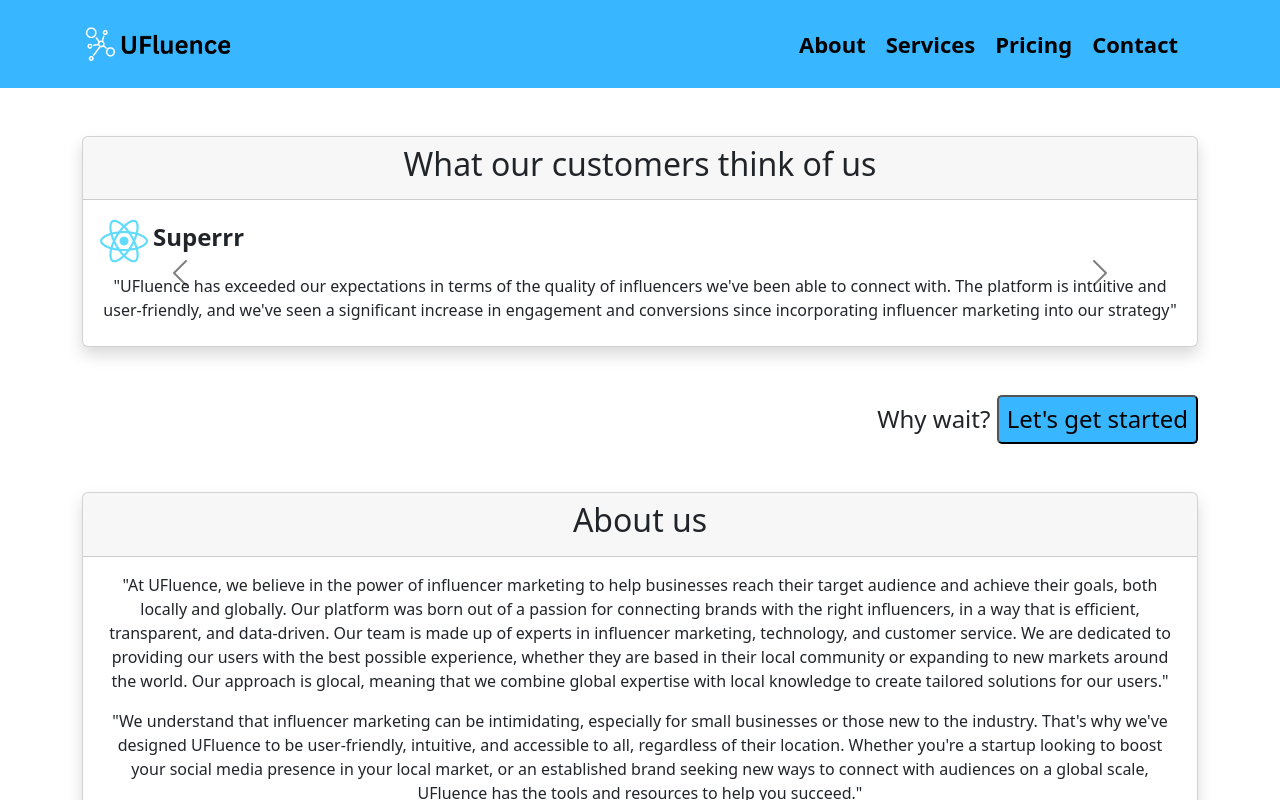
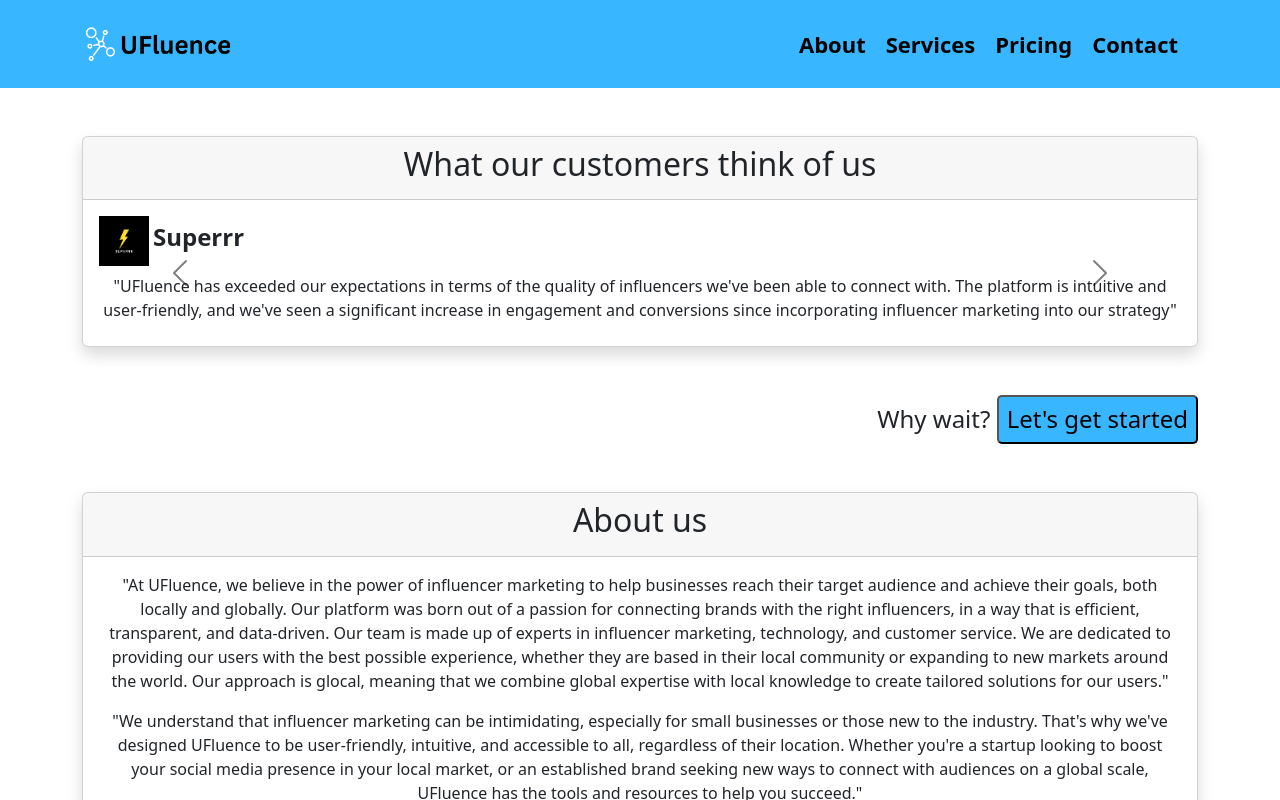
Before and after one commit to thehasnanialeen/UFluencer, a React (Create React App) app: page / in a window 1280 px wide. Shown: the top 800 px of the page. Built offline with nearby package versions, Linux system fonts and the light colour scheme.

Commit message:
Update App.js

```diff
--- a/src/App.js
+++ b/src/App.js
@@ -78,17 +78,17 @@
           <div className='card-body'>
               <Carousel variant='dark' indicators={false}>
                 <Carousel.Item interval={3000}>
-                  <img src='./logo192.png'></img>
+                  <img src='./BrainStorm..png'></img>
                   <span className="card-title ms-1 fs-4 fw-bold">BrainStorm</span>
                   <p className="card-text text-center my-2">"UFluence has been a game changer for our influencer marketing campaigns. The platform is easy to use and has helped us connect with the right influencers for our brand. The analytics and insights have also been extremely helpful in measuring the success of our campaigns.We've tried several influencer marketing platforms, but UFluence stands out in terms of their customer service and support. The team is always responsive and goes above and beyond to help us achieve our goals."</p>
                 </Carousel.Item>
                 <Carousel.Item interval={3000}>
-                  <img src='./logo192.png'></img>
+                  <img src='./Superrr.png'></img>
                   <span className="card-title ms-1 fs-4 fw-bold">Superrr</span>
                   <p className="card-text text-center my-2">"UFluence has exceeded our expectations in terms of the quality of influencers we've been able to connect with. The platform is intuitive and user-friendly, and we've seen a significant increase in engagement and conversions since incorporating influencer marketing into our strategy"</p>
                 </Carousel.Item>
                 <Carousel.Item interval={3000}>
-                  <img src='./logo192.png'></img>
+                  <img src='./kingfisher enterprises.png'></img>
                   <span className="card-title ms-1 fs-4 fw-bold">Kingfisher Enterprises</span>
                   <p className="card-text text-center my-2">"As a small business, we were hesitant to invest in influencer marketing, but UFluence made it accessible and affordable. We've been able to connect with influencers who align with our values and mission, and the platform has helped us grow our brand in a meaningful way. UFluence has been instrumental in helping us expand our reach and connect with our target audience. The platform's data-driven approach has allowed us to make informed decisions about our influencer campaigns, and we've seen a significant return on investment as a result."</p>
                 </Carousel.Item>
```
